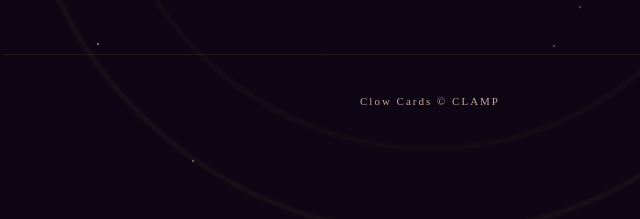
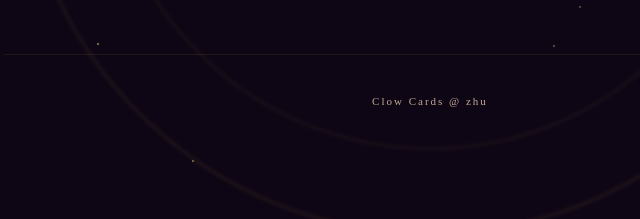
Before and after one commit to zzhu0333/newcolow, a plain HTML site: page index.html in a window 1280 px wide. Shown: the part 578-797 px from the top of the page, 210-850 px from the left. Drawn offline with Linux system fonts and the light colour scheme.

Commit message:
Update index.html

```diff
--- a/index.html
+++ b/index.html
@@ -698,7 +698,7 @@
   </section>
 
   <footer>
-    Clow Cards © CLAMP
+    Clow Cards @ zhu
   </footer>
 </main>
 
```
